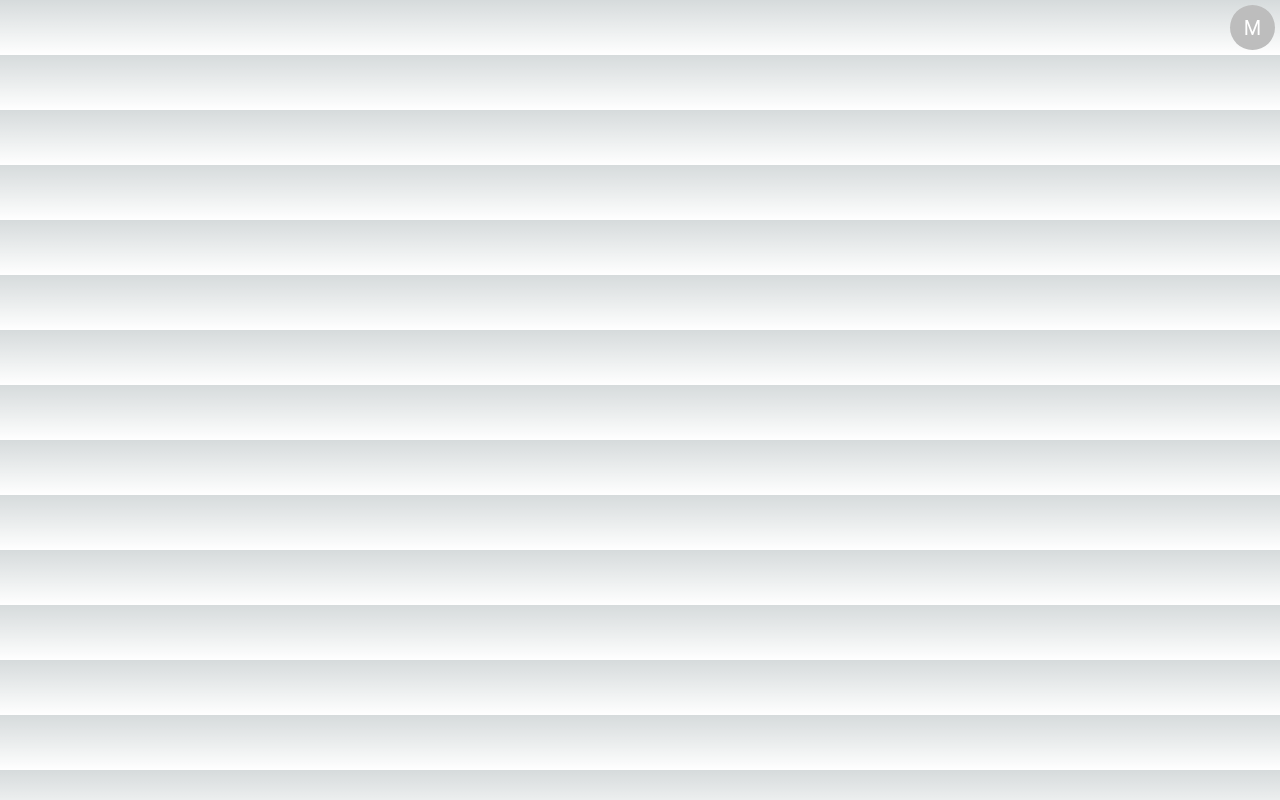
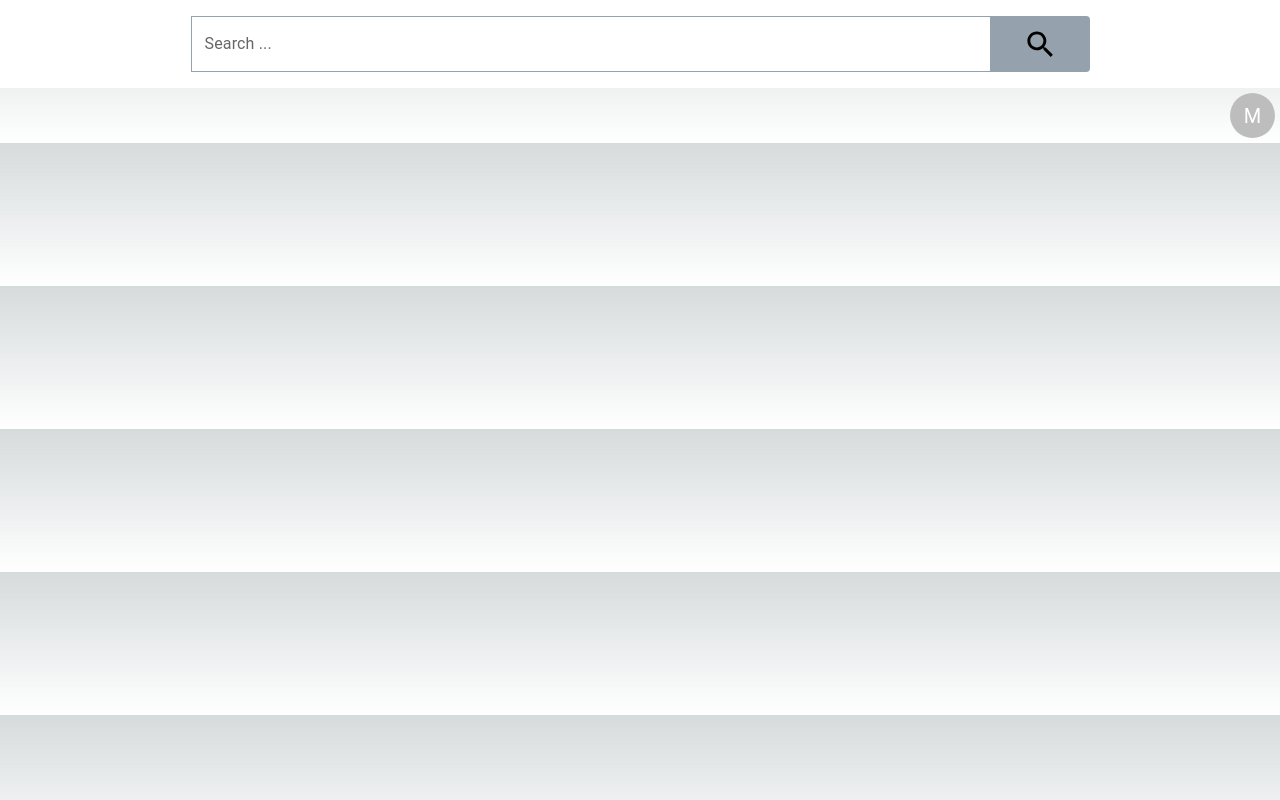
Before and after one commit to supercrocman/L1_ALT_CLONE_YOUTUBE, a Next.js app in the folder frontend/: page / in a window 1280 px wide. Built offline with nearby package versions, Linux system fonts and the light colour scheme.

Commit message:
add:Front Search Bar v1

```diff
--- /dev/null
+++ b/frontend/src/components/SearchBar.js
@@ -0,0 +1,76 @@
+import * as React from 'react';
+import TextField from '@mui/material/TextField';
+import Autocomplete from '@mui/material/Autocomplete';
+import SearchIcon from '@mui/icons-material/Search';
+import Stack from '@mui/material/Stack';
+import Button from '@mui/material/Button';
+import styleSearch from '../styles/SearchBar.module.css';
+import axios from 'axios';
+import { useState, useEffect } from 'react'
+
+export default function SearchBar() {
+  const [inputValue, setInputValue] = React.useState('');
+  const [searchResults, setSearchResults] = React.useState([]);
+
+  const filterOptions = (options, { inputValue }) => {
+    if (inputValue.length > 2) {
+      return options;
+    }
+    return [];
+  };
+
+  return (
+    <div className={styleSearch.SearchBoxContainer}>
+      <Autocomplete
+        disablePortal
+        freeSolo
+        id="SearchBar-AutoComplete"
+        sx={{
+          width: 800,
+          "& .MuiOutlinedInput-root": {
+            borderRadius: "0",
+          },
+          "& .MuiOutlinedInput-root .MuiOutlinedInput-notchedOutline": {
+            border: "1px solid #95A1AC"
+          }
+        }}
+        options={searchResults}
+        inputValue={inputValue}
+        onInputChange={(event, newInputValue) => {
+          if (newInputValue.trim().length > 2) {
+            axios.post('http://localhost:3001/api/search', {
+              q: newInputValue
+            })
+              .then(function (response) {
+                console.log(response.data.topChannelName, response.data.videos);
+                setSearchResults(response.data.videos);
+                if (response.data.topChannelName) {
+                  setSearchResults([response.data.topChannelName, ...response.data.videos]);
+                }
+              })
+              .catch(function (error) {
+                console.log(error);
+              });
+          }
+          setInputValue(newInputValue);
+        }}
+        filterOptions={filterOptions}
+        renderInput={(params) => <TextField id="outlined-basic" variant="outlined" {...params} label="Search ..." />
+        }
+      />
+      <Button variant="contained"
+        className={styleSearch.buttonSearch}
+        onClick={() => {
+          alert('clicked');
+        }}
+        sx={{
+          borderTopRightRadius: 4, borderBottomRightRadius: 4,
+          borderTopLeftRadius: 0, borderBottomLeftRadius: 0, background: '#95A1AC', boxShadow: 0,
+        }}>
+        <div className={styleSearch.SearchIconBox}>
+          <SearchIcon className={styleSearch.SearchIcon} fontSize='large' />
+        </div>
+      </Button>
+    </div>
+  );
+}
--- a/frontend/src/pages/index.js
+++ b/frontend/src/pages/index.js
@@ -1,8 +1,10 @@
 import AccountMenu from './includes/accountmenu'
+import SearchBar from '@/components/SearchBar'
 
 export default function Home() {
   return (
     <div>
+      <SearchBar />
       <AccountMenu></AccountMenu>
     </div>
   )
--- /dev/null
+++ b/frontend/src/styles/SearchBar.module.css
@@ -0,0 +1,35 @@
+.SearchBoxContainer {
+    padding: 1rem;
+    background-color: white;
+    color: black;
+    display: flex;
+    justify-content: center;
+    align-content: center;
+    align-items: stretch;
+}
+
+.SearchIconBox {
+    padding-left: 1rem;
+    padding-right: 1rem;
+    /* background-color: red; */
+    display: flex;
+    justify-content: center;
+    align-items: center;
+    border-radius: 0px 4px 4px 0px
+}
+
+.SearchIcon {
+    color: #000;
+}
+
+.SearchBox {
+    display: flex;
+    flex-direction: row;
+    justify-content: center;
+    align-items: center;
+    width: 100%;
+    height: 100%;
+    background-color: #f5f5f5;
+    border-radius: 5px;
+    padding: 0 10px;
+}
```
